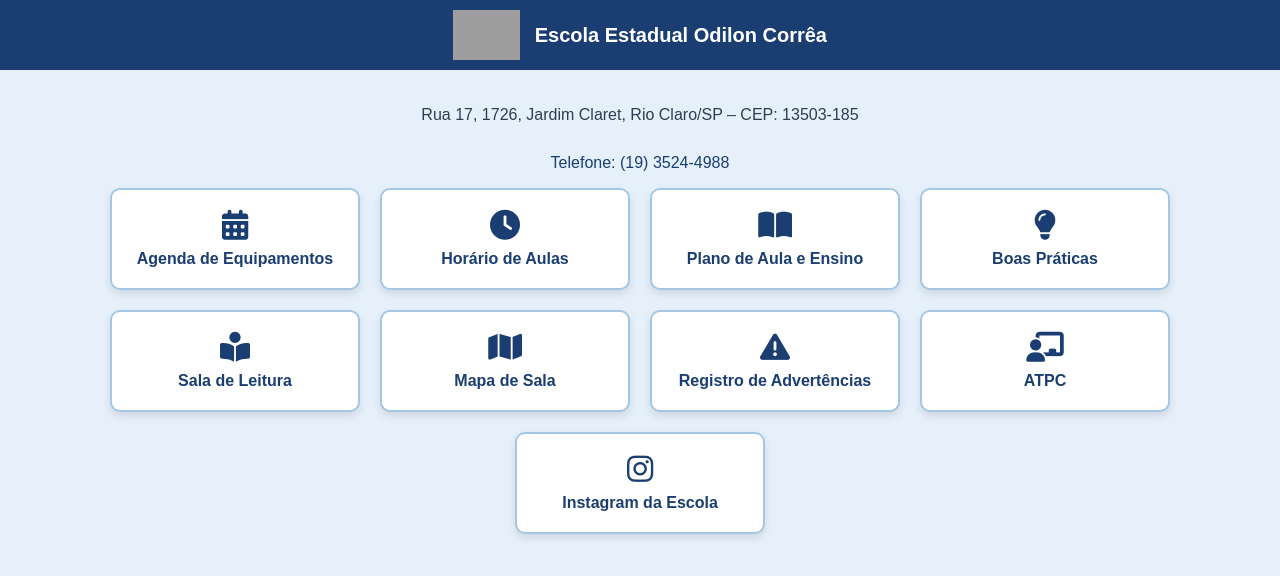
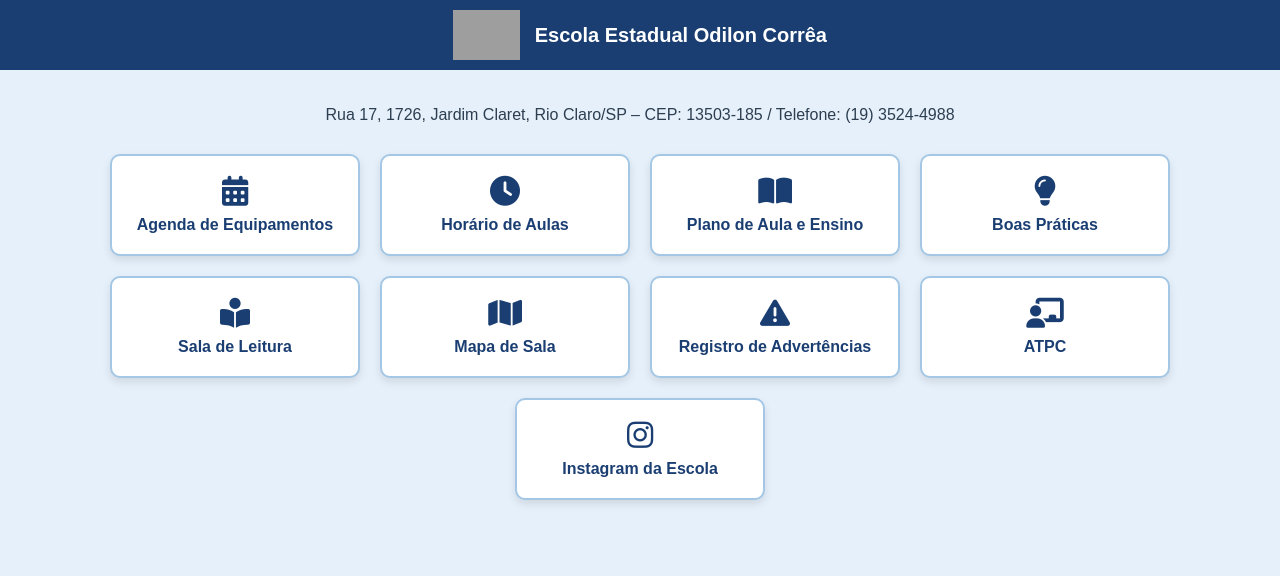
Before and after one commit to moraisds/odiloncorrea, a plain HTML site: page index.html in a window 1280 px wide. Drawn offline with Linux system fonts and the light colour scheme; grey boxes are pictures that could not be loaded.

Commit message:
Add files via upload

```diff
--- a/index.html
+++ b/index.html
@@ -99,9 +99,8 @@
     <div class="navbar-title">Escola Estadual Odilon Corrêa</div>
   </div>
   <div class="container">
-    <p class="address">Rua 17, 1726, Jardim Claret, Rio Claro/SP – CEP: 13503-185</p>
-    <p class="phone">Telefone: (19) 3524-4988</p>
-    <div class="card-container">
+    <p class="address">Rua 17, 1726, Jardim Claret, Rio Claro/SP – CEP: 13503-185 / Telefone: (19) 3524-4988</p>
+        <div class="card-container">
       <a class="card" href="https://seducsp-my.sharepoint.com/personal/dmorais_professor_educacao_sp_gov_br/_layouts/15/onedrive.aspx?id=%2Fpersonal%2Fdmorais%5Fprofessor%5Feducacao%5Fsp%5Fgov%5Fbr%2FDocuments%2F01%5FOdilonCorrea2025%2FAgendaEquipamentos&ga=1" target="_blank">
         <i class="fas fa-calendar-alt"></i>
         Agenda de Equipamentos
```
